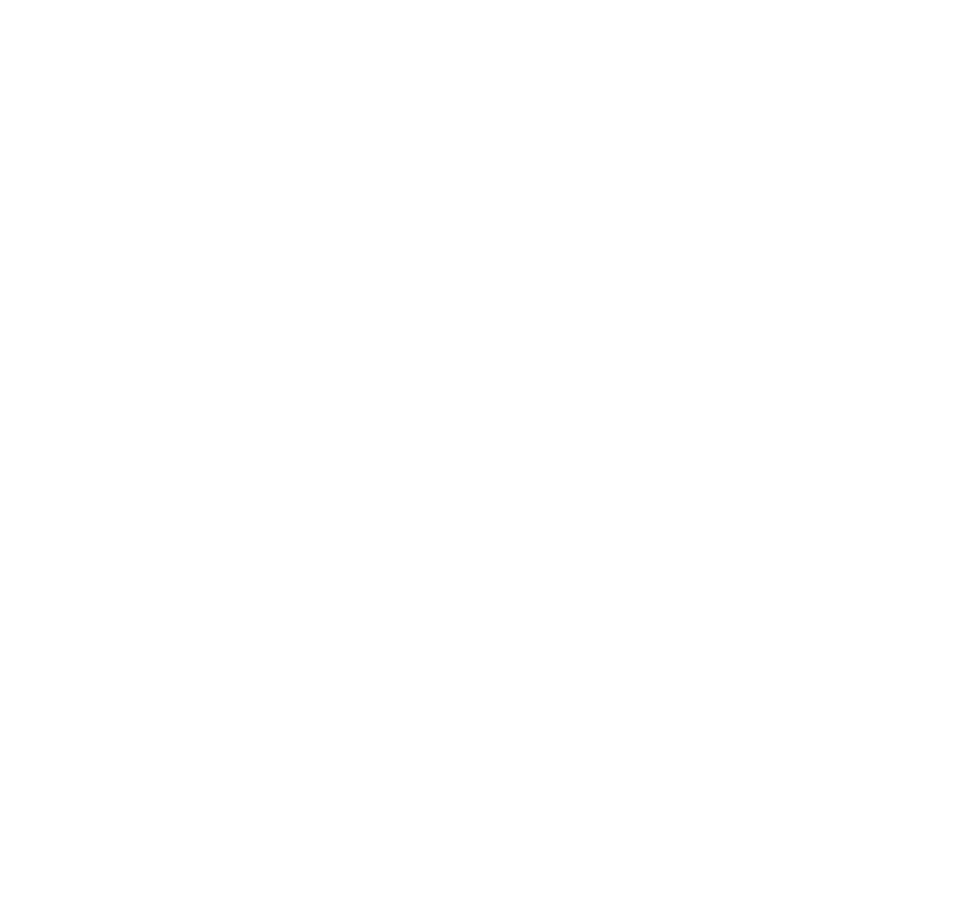
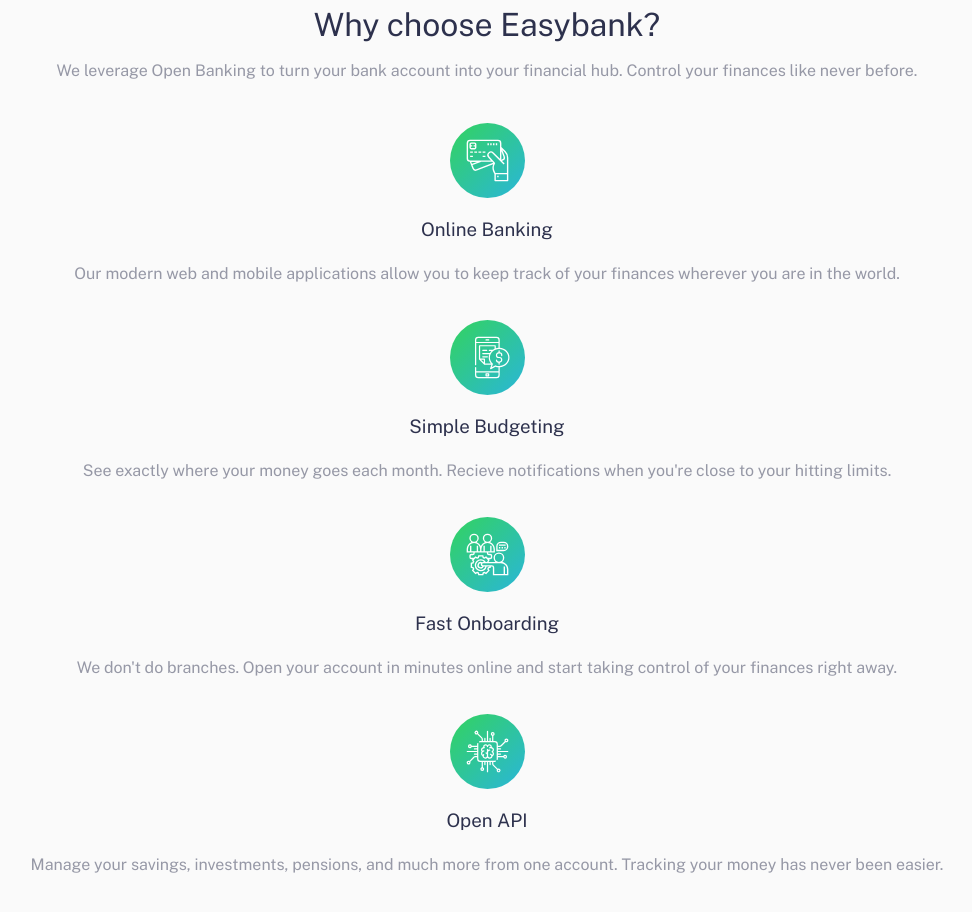
Before and after one commit to JRSD3V/Easybank, a React (Vite) app: page / in a window 1280 px wide. Shown: the part 1660-2572 px from the top of the page, without its empty margins (153-1125 px from the left). Before the commit the page ends 1546 px from the top, so only its background shows below. Built offline with nearby package versions, Linux system fonts and the light colour scheme.

Commit message:
Created & finished Service comp

```diff
--- a/src/App.jsx
+++ b/src/App.jsx
@@ -1,8 +1,10 @@
 import { useState } from 'react'
 import Navbar from './comps/Navbar'
 import Header from './comps/Home/Header'
+import Services from './comps/Home/Services'
 import './css/comps/navbar.css'
 import './css/comps/header.css'
+import './css/comps/services.css'
 
 function App() {
 
@@ -10,6 +12,7 @@
     <>
       <Navbar />
       <Header />
+      <Services />
     </>
   )
 
--- /dev/null
+++ b/src/comps/Home/Services.jsx
@@ -0,0 +1,38 @@
+import React from 'react'
+
+const Services = () => {
+  return (
+    <section id='services'>
+        <div className='servicesWrapper'>
+            <div className='servicesIntro'>
+                <h2>Why choose Easybank?</h2>
+                <p>We leverage Open Banking to turn your bank account into your financial hub. Control your finances like never before.</p>
+            </div>
+            <div className='servicesItems'>
+                <div className='servicesItem'>
+                    <img className='servicesItemIcon' src='Easybank/images/icon-online.svg' alt='Graphic of a hand holding credit cards' />
+                    <h3 className='servicesItemTitle'>Online Banking</h3>
+                    <p className='servicesItemDesc'>Our modern web and mobile applications allow you to keep track of your finances wherever you are in the world.</p>
+                </div>
+                <div className='servicesItem'>
+                    <img className='servicesItemIcon' src='Easybank/images/icon-budgeting.svg' alt='Graphic of a hand holding credit cards' />
+                    <h3 className='servicesItemTitle'>Simple Budgeting</h3>
+                    <p className='servicesItemDesc'>See exactly where your money goes each month. Recieve notifications when you're close to your hitting limits.</p>
+                </div>
+                <div className='servicesItem'>
+                    <img className='servicesItemIcon' src='Easybank/images/icon-onboarding.svg' alt='Graphic of a hand holding credit cards' />
+                    <h3 className='servicesItemTitle'>Fast Onboarding</h3>
+                    <p className='servicesItemDesc'>We don't do branches. Open your account in minutes online and start taking control of your finances right away.</p>
+                </div>
+                <div className='servicesItem'>
+                    <img className='servicesItemIcon' src='Easybank/images/icon-api.svg' alt='Graphic of a hand holding credit cards' />
+                    <h3 className='servicesItemTitle'>Open API</h3>
+                    <p className='servicesItemDesc'>Manage your savings, investments, pensions, and much more from one account. Tracking your money has never been easier.</p>
+                </div>
+            </div>
+        </div>
+    </section>
+  )
+}
+
+export default Services
--- a/src/css/comps/header.css
+++ b/src/css/comps/header.css
@@ -50,4 +50,9 @@
     font-family: inherit;
     font-weight: bold;
     letter-spacing: 0.5px;
+    cursor: pointer;
 }
+
+.headerBottom button:hover {
+    opacity: 0.75;
+}
--- /dev/null
+++ b/src/css/comps/services.css
@@ -0,0 +1,51 @@
+#services {
+    margin-top: 5rem;
+    background-color: var(--veryLightGrey);
+    padding-bottom: 2.5rem;
+}
+
+.servicesWrapper {
+    width: 95%;
+    margin: 0 auto;
+}
+
+.servicesIntro {
+    padding: 2.5rem 1.5rem;
+    text-align: center;
+}
+
+.servicesIntro h2 {
+    color: var(--darkBlue);
+    font-weight: 400;
+    font-size: 2rem;
+}
+
+.servicesIntro p {
+    color: var(--greyBlue);
+    line-height: 1.5;
+    margin-top: 1rem;
+}
+
+.servicesItem {
+    display: flex;
+    flex-direction: column;
+    align-items: center;
+    text-align: center;
+    margin-bottom: 2rem;
+    padding: 0 2rem;
+}
+
+.servicesItemTitle {
+    margin: 1.25rem 0;
+    font-weight: 400;
+    color: var(--darkBlue);
+}
+
+.servicesItemDesc {
+    color: var(--greyBlue);
+    line-height: 1.75;
+}
+
+.servicesItemIcon {
+    width: 75px;
+}
```
